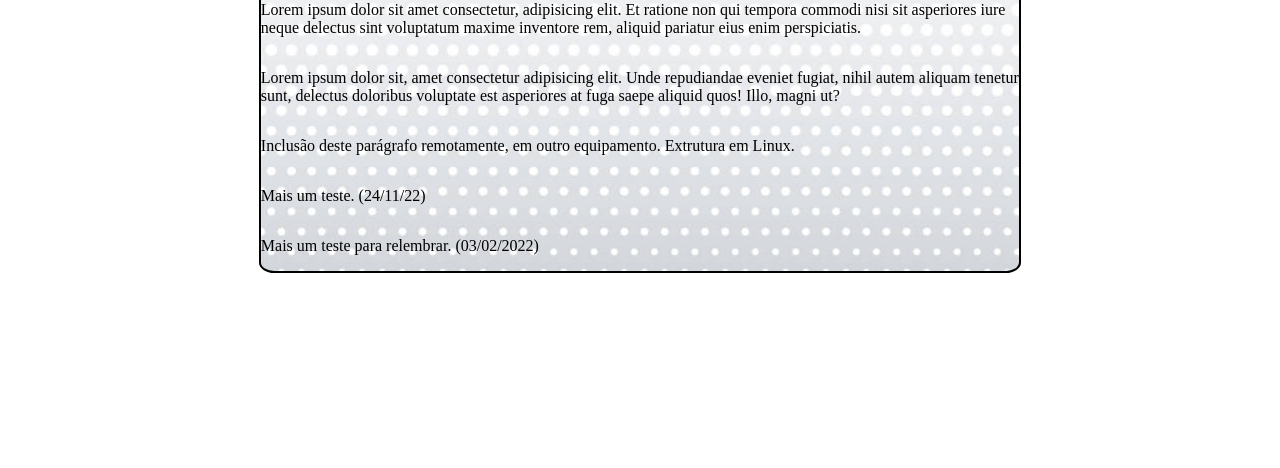
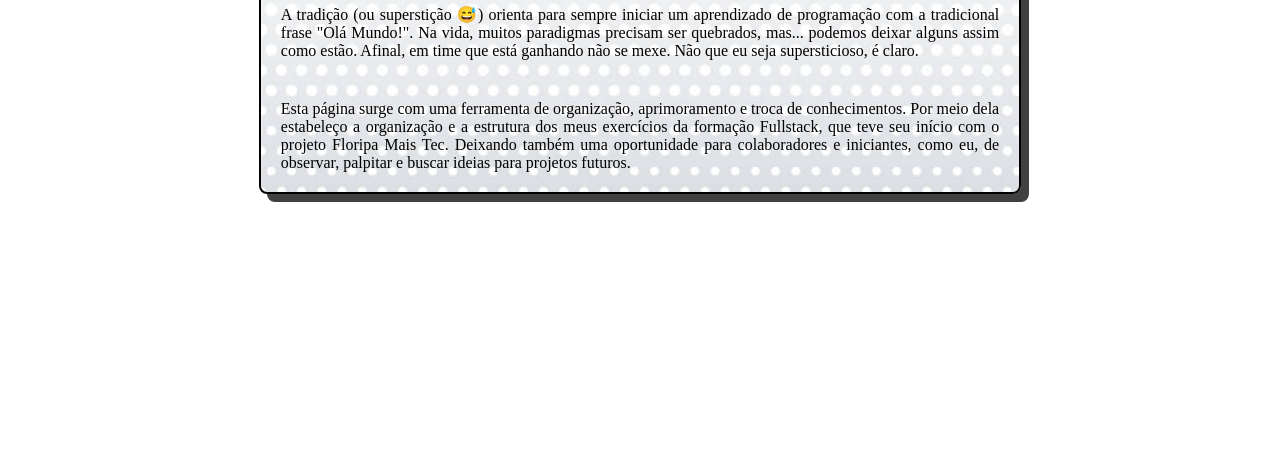
Before and after one commit to andrefajardo/Ola-Mundo, a plain HTML site: page siteOlaMundo/index.html in a window 1280 px wide. Shown: the part 332-800 px from the top of the page. Drawn offline with Linux system fonts and the light colour scheme.

Commit message:
Atualização do index e style
Ajustando o texto e o layout.

```diff
--- a/siteOlaMundo/css/style.css
+++ b/siteOlaMundo/css/style.css
@@ -43,16 +43,21 @@ header nav ul li a:hover {
 	color: rgb(20, 150, 65);
 }
 
+h4 {
+	color: azure;
+}
+
 /* ----------------- FIM DA CONFIGURAÇÃO MENU PRINCIPAL ------------------ */
 /* -----------------     CONFIGURAÇÃO ÁREA CENTRAL      ------------------ */
 
 div#id_centro {
 	margin: auto;
 	margin-top: 10pt;
-	border-radius: 2%;
+	border-radius: 0.5rem;
 	border-width: 2pt;
 	border-style: solid;
 	border-color: black;
+	box-shadow: 8px 8px 0px 0px rgba(0,0,0,0.75);
 	width: 60%;
 	height: 60%;
     background-image: url(../image/fundo-medio.jpg);
@@ -78,3 +83,8 @@ div#id_centro h1 {
 	flex-direction: column;
 	justify-content: right;
 }
+
+div#id_centro p {
+	text-align: justify;
+	margin: 15pt;
+}
--- a/siteOlaMundo/index.html
+++ b/siteOlaMundo/index.html
@@ -26,11 +26,8 @@
         <div id="id_centro">
             <img id="img_foto" src="./image/eu.jpg" alt="">
             <h1>Olá, Mundo!!!</h1>
-            <p>Lorem ipsum dolor sit amet consectetur, adipisicing elit. Et ratione non qui tempora commodi nisi sit asperiores iure neque delectus sint voluptatum maxime inventore rem, aliquid pariatur eius enim perspiciatis.</p>
-            <p>Lorem ipsum dolor sit, amet consectetur adipisicing elit. Unde repudiandae eveniet fugiat, nihil autem aliquam tenetur sunt, delectus doloribus voluptate est asperiores at fuga saepe aliquid quos! Illo, magni ut?</p>
-            <p>Inclusão deste parágrafo remotamente, em outro equipamento. Extrutura em Linux.</p>
-            <p>Mais um teste. (24/11/22)</p>
-            <p>Mais um teste para relembrar. (03/02/2022)</p>
+            <p>A tradição (ou superstição &#x1F605) orienta para sempre iniciar um aprendizado de programação com a tradicional frase "Olá Mundo!". Na vida, muitos paradigmas precisam ser quebrados, mas... podemos deixar alguns assim como estão. Afinal, em time que está ganhando não se mexe. Não que eu seja supersticioso, é claro. </p>
+            <p>Esta página surge com uma ferramenta de organização, aprimoramento e troca de conhecimentos. Por meio dela estabeleço a organização e a estrutura dos meus exercícios da formação Fullstack, que teve seu início com o projeto Floripa Mais Tec. Deixando também uma oportunidade para colaboradores e iniciantes, como eu, de observar, palpitar e buscar ideias para projetos futuros.</p>
         </div>
     </main>
     <footer>
```
